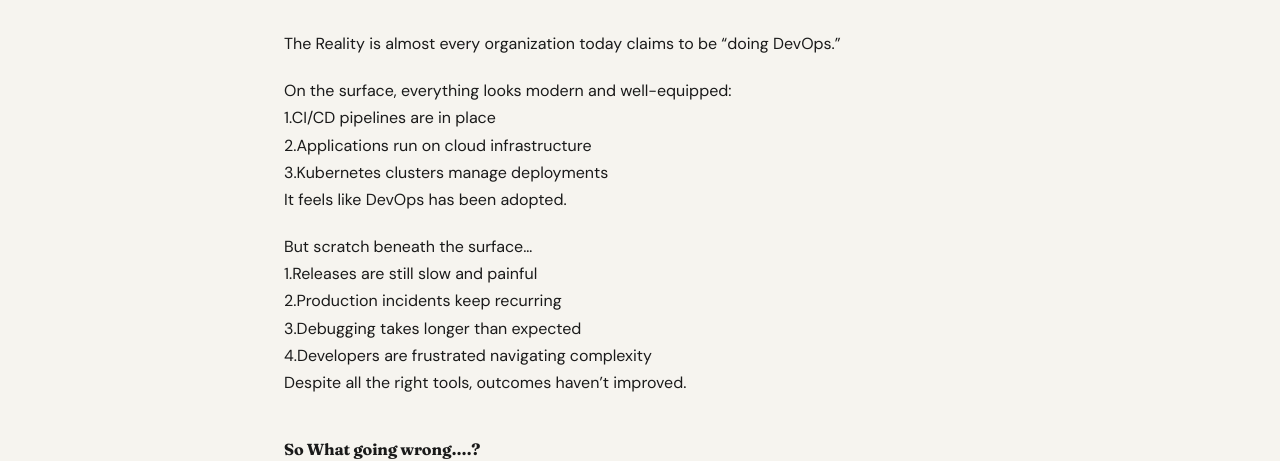
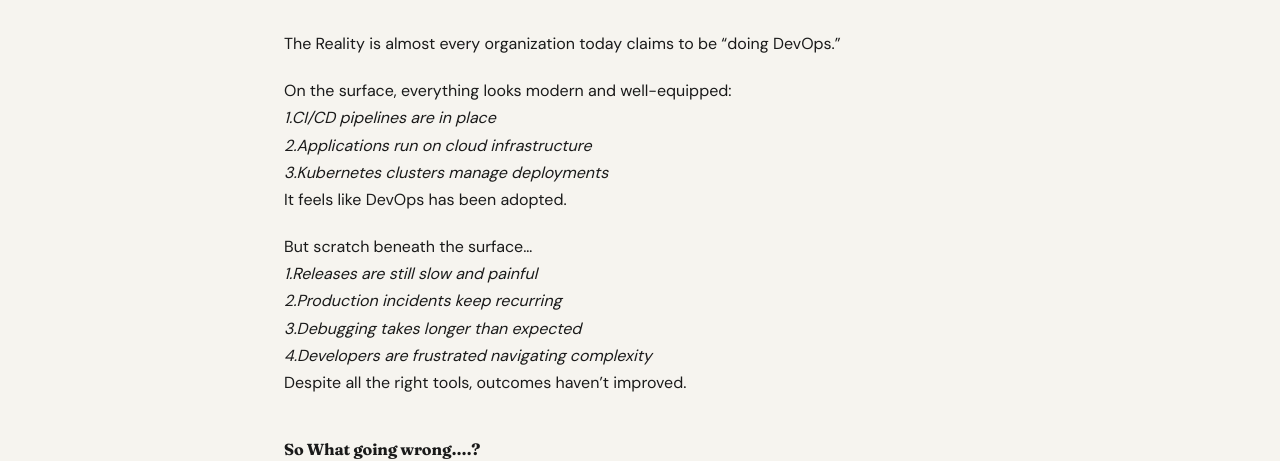
Before and after one commit to sumanthrb/insights, a Jekyll site: the page built from _posts/2025-05-18-DevOps-Tranf.md, in a window 1280 px wide. Shown: the part 365-826 px from the top of the page. Built offline with Jekyll 4.4.1, drawn with Linux system fonts in a browser that asks for light colours.

```diff
--- a/_posts/2025-05-18-DevOps-Tranf.md
+++ b/_posts/2025-05-18-DevOps-Tranf.md
@@ -11,16 +11,16 @@ excerpt: "Many teams adopt DevOps in tools, but not in outcomes. This post explo
 The Reality is almost every organization today claims to be “doing DevOps.”
 
 On the surface, everything looks modern and well-equipped:<br>
-    1.CI/CD pipelines are in place<br>
+    *1.CI/CD pipelines are in place<br>
     2.Applications run on cloud infrastructure<br>
-    3.Kubernetes clusters manage deployments<br>
+    3.Kubernetes clusters manage deployments<br>*
 It feels like DevOps has been adopted.
 
 But scratch beneath the surface…<br>
-    1.Releases are still slow and painful<br>
+    *1.Releases are still slow and painful<br>
     2.Production incidents keep recurring<br>
     3.Debugging takes longer than expected<br>
-    4.Developers are frustrated navigating complexity<br>
+    4.Developers are frustrated navigating complexity<br>*
 Despite all the right tools, outcomes haven’t improved.
 #### So What going wrong....?
 
```
